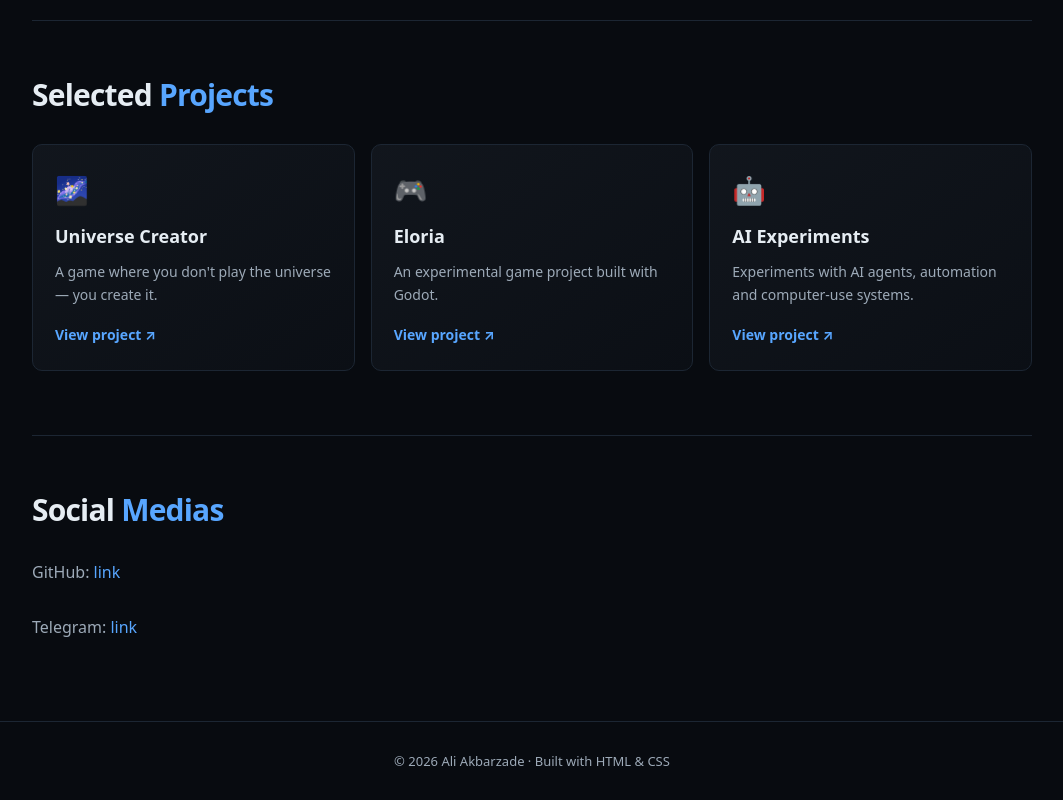
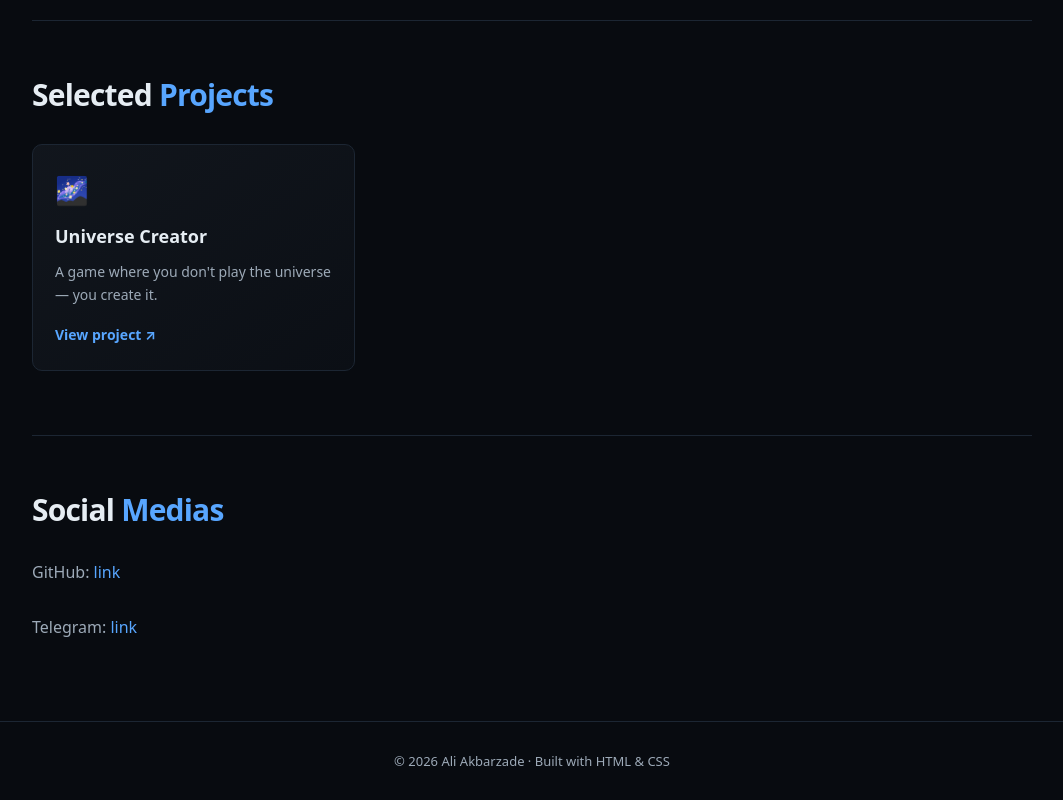
Before and after one commit to aliakbarzade1122/aliakbarzade1122.github.io, a plain HTML site: page index.html in a window 1280 px wide. Shown: the part 1386-2186 px from the top of the page, without its empty margins (108-1171 px from the left). Drawn offline with Linux system fonts and the light colour scheme.

Commit message:
Update index.html

```diff
--- a/index.html
+++ b/index.html
@@ -347,29 +347,7 @@
                 <h3>Universe Creator</h3>
                 <p>A game where you don&#x27;t play the universe — you create it.</p>
                 <a class="project-link"
-                   href="https://github.com/aliakbarzadegog2-ui"
-                   target="_blank"
-                   rel="noopener noreferrer">View project ↗</a>
-            </article>
-
-
-            <article class="card project-card">
-                <div class="card-icon">🎮</div>
-                <h3>Eloria</h3>
-                <p>An experimental game project built with Godot.</p>
-                <a class="project-link"
-                   href="https://github.com/aliakbarzadegog2-ui"
-                   target="_blank"
-                   rel="noopener noreferrer">View project ↗</a>
-            </article>
-
-
-            <article class="card project-card">
-                <div class="card-icon">🤖</div>
-                <h3>AI Experiments</h3>
-                <p>Experiments with AI agents, automation and computer-use systems.</p>
-                <a class="project-link"
-                   href="https://github.com/aliakbarzadegog2-ui"
+                   href="https://github.com/aliakbarzadegog2-ui/UniverseCreator"
                    target="_blank"
                    rel="noopener noreferrer">View project ↗</a>
             </article>
```
